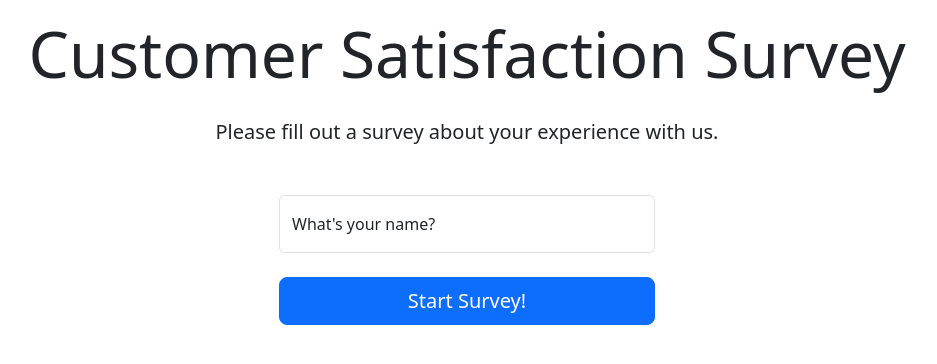
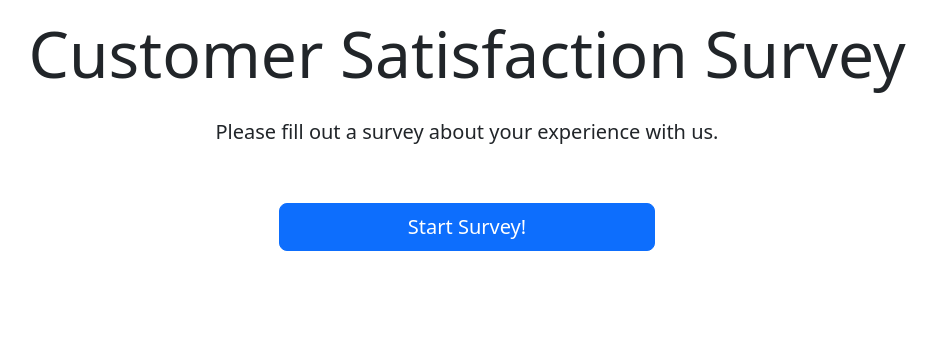
Before and after one commit to sasha8265/flask-survey, a Flask app: page / in a window 1280 px wide. Shown: the top 364 px of the page, without its empty margins (173-1110 px from the left). Run offline with Flask 2, Linux system fonts and the light colour scheme; some libraries are stand-ins or nearby versions.

Commit message:
cleanup and done

```diff
--- a/app.py
+++ b/app.py
@@ -9,10 +9,8 @@ app.config['SECRET_KEY'] = "secret"
 app.config['DEBUG_TB_INTERCEPT_REDIRECTS'] = False
 debug = DebugToolbarExtension(app)
 
-# *********************************************
-# Ask why we define responses this way?
 RESPONSES = "responses"
-# *********************************************
+
 
 @app.route('/')
 def home_page():
@@ -22,9 +20,9 @@ def home_page():
 @app.route('/start', methods=["POST"])
 def start_survey():
     """Starts a session when user starts survey and redirects to first question page"""
+
     session[RESPONSES] = []
-    username = request.args["name"]
-    return redirect("/questions/0", name=username)
+    return redirect("/questions/0")
 
 
 @app.route('/questions/<int:qid>')
--- a/templates/complete.html
+++ b/templates/complete.html
@@ -12,8 +12,4 @@
     </div>
 </form>
 
-
-<!-- <p class="lead text-center">Thank you for taking the time to complete our survey!</p> -->
-
-
 {% endblock %}
--- a/templates/questions.html
+++ b/templates/questions.html
@@ -3,6 +3,7 @@
 {% block title %}{{title}}{% endblock %}
 
 {% block content %}
+
 
 <h2 class="display-5 mb-4 text-primary">{{question.question}}</h2>
 
--- a/templates/start_page.html
+++ b/templates/start_page.html
@@ -7,12 +7,6 @@
 <p class="lead text-center">{{survey.instructions}}</p>
 <div class="container mt-5">
     <form action="/start" method="POST">
-
-        <div class="form-floating mb-3 mx-auto col-5">
-            <input type="text" class="form-control" id="name_input" placeholder="your_name" name="name_input">
-            <label for="name_input">What's your name?</label>
-        </div>
-
         <div class="d-grid gap-2 col-5 mx-auto">
             <button class="btn btn-lg btn-primary mt-2 p-2">Start Survey!</button>
         </div>
```
